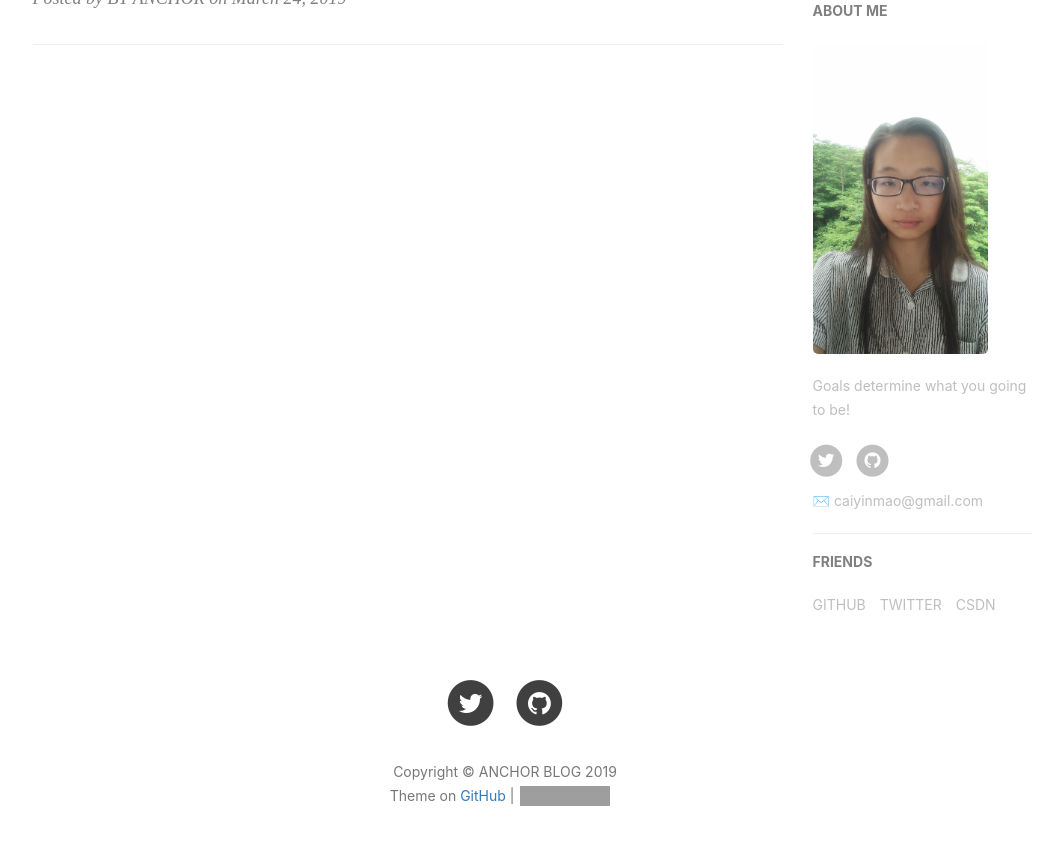
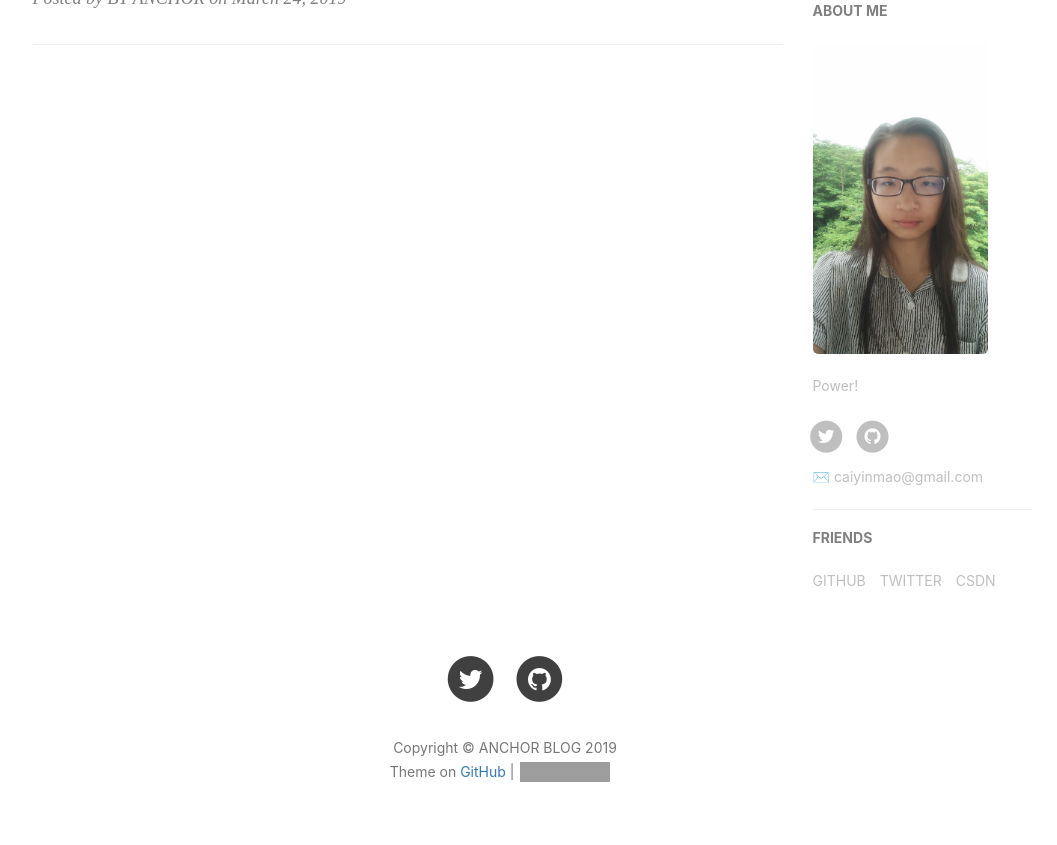
Before and after one commit to anchor2017/anchor2017.github.io, a Jekyll site: the page built from index.html, in a window 1280 px wide and 900 px high, scrolled down 583 px. Shown: the top 845 px of the window, without its empty margins (135-1192 px from the left). Built offline with Jekyll 4.4.1, drawn with Linux system fonts in a browser that asks for light colours; nearby versions of some CDN libraries; the list of posts is cut into pages by our own code; comment, search, counter and statistics services are not loaded; grey boxes are pictures that could not be loaded.

Commit message:
Update _config.yml

```diff
--- a/_config.yml
+++ b/_config.yml
@@ -11,7 +11,7 @@ github_repo: "https://github.com/anchor2017/anchor2017.github.io.git" # you code
 
 # Sidebar settings
 sidebar: true                           # whether or not using Sidebar.
-sidebar-about-description: "Goals determine what you going to be!"
+sidebar-about-description: "Power!"
 sidebar-avatar: /img/avatar-anchor.jpg      # use absolute URL, seeing it's used in both `/` and `/about/`
 
 
```
